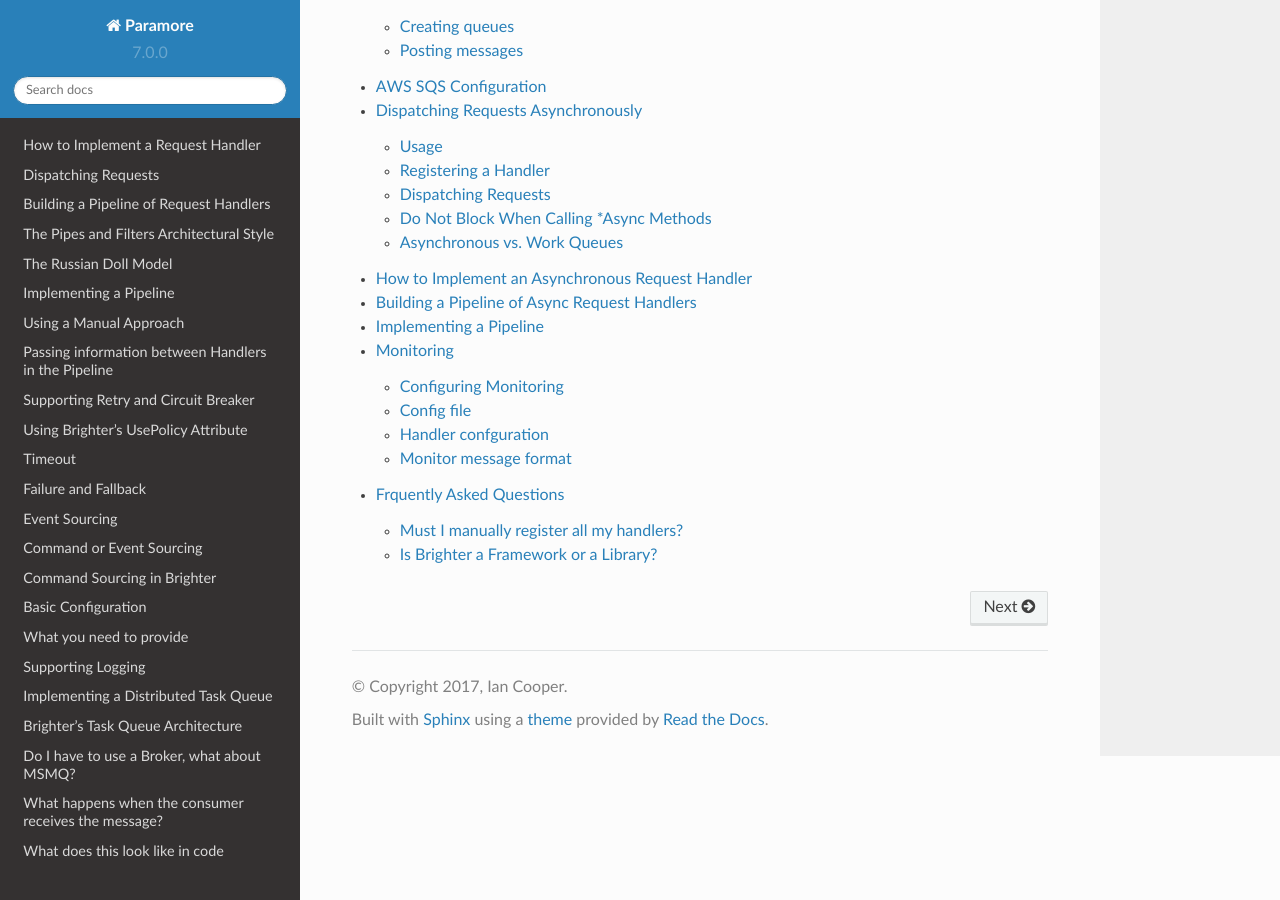
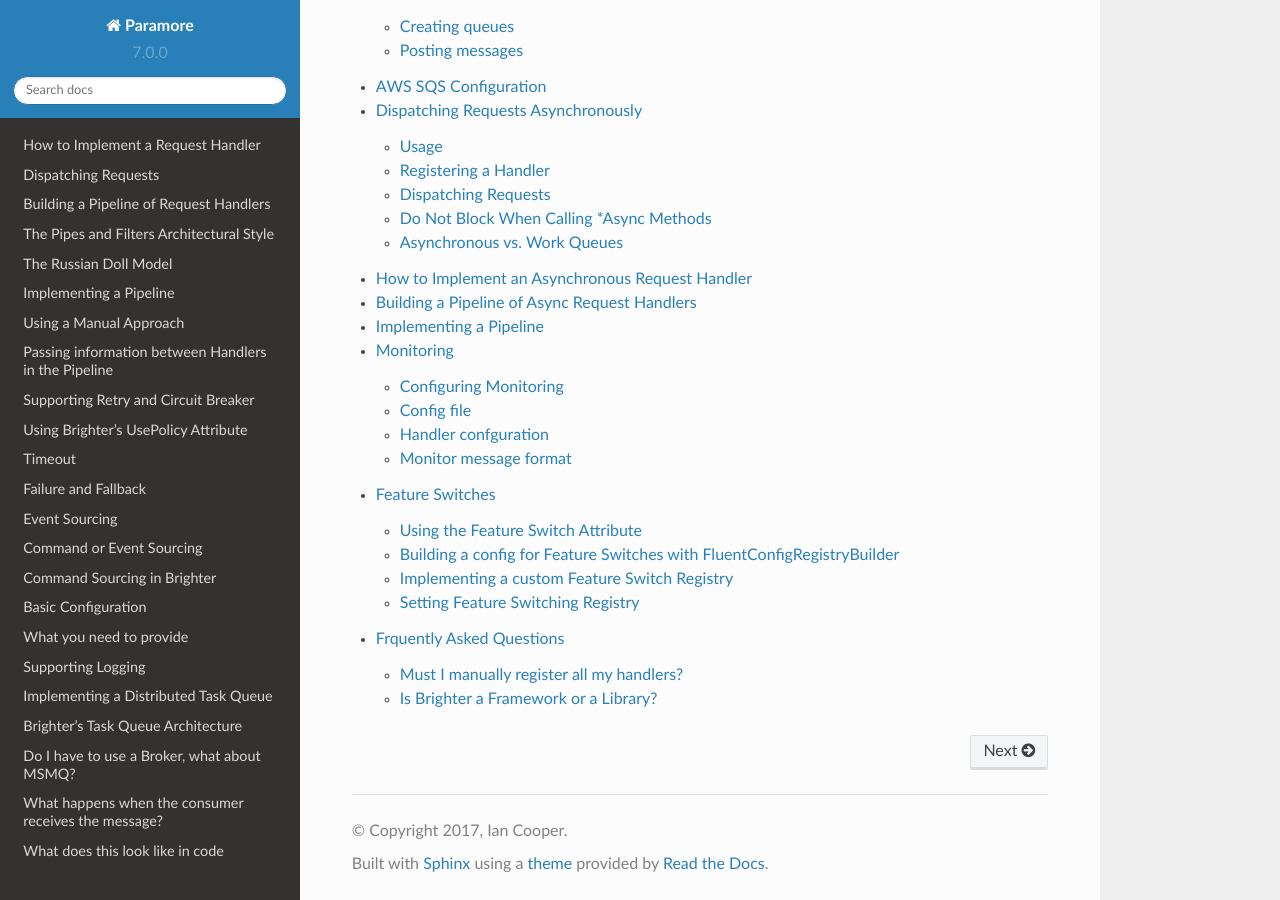
Before and after one commit to BrighterCommand/Docs, a Sphinx documentation site: the page built from source/index.rst, in a window 1280 px wide and 900 px high, scrolled down 1898 px. Built offline with Sphinx 7.4.7 and the Read the Docs theme 2.0.0, drawn with Linux system fonts in a browser that asks for light colours; some of the changed lines change nothing that is shown.

Commit message:
Adds 'Feature Switches' page to documentation

```diff
--- /dev/null
+++ b/source/FeatureSwitches.rst
@@ -0,0 +1,157 @@
+Feature Switches
+----------------
+
+We provide a **FeatureSwitch** Attribute that you can use on your **IHandleRequests<TRequest>.Handle()**
+method. The **FeatureSwitch** Attribute that you have configured will determine whether or not the
+**IHandleRequests<TRequest>.Handle()** will be executed.
+
+
+Using the Feature Switch Attribute
+~~~~~~~~~~~~~~~~~~~~~~~~~~~~~~~~~~
+
+By adding the **FeatureSwitch** Attribute, you instruct the Command Processor to do one of the following:
+
+- run the handler as normal, this is **FeatureSwitchStatus.On**.
+- not execute the handler, this is **FeatureSwitchStatus.Off**.
+- detemine whether to run the handler based on a **Feature Switch Registry**, `creating of which is
+  described later <FeatureSwitches.html#building-a-config-for-feature-switches-with-fluentconfigregistrybuilder>`__.
+
+
+In the following example, **MyFeatureSwitchedHandler** will only be run if it has been configured
+in the **Feature Switch Registry** and set to **FeatureSwitchStatus.On**.
+
+.. highlight:: csharp
+
+::
+
+    class MyFeatureSwitchedHandler : RequestHandler<MyCommand>
+    {
+        [FeatureSwitch(typeof(MyFeatureSwitchedHandler), FeatureSwitchStatus.Config, step: 1)]
+        public override MyCommand Handle (MyCommand command)
+        {
+            /* Do work */
+            return base.Handle(command);
+        }
+    }
+
+In the second example, **MyIncompleteHandler** will not be run in the pipeline.
+
+.. highlight:: csharp
+
+::
+
+    class MyIncompleteHandler : RequestHandler<MyCommand>
+    {
+        [FeatureSwitch(typeof(MyIncompleteHandler), FeatureSwitchStatus.Off, step: 1)]
+        public override MyCommand Handle(MyCommand command)
+        {
+            /* Nothing implmented so we're skipping this handler */
+            return base.Handle(command);
+        }
+    }
+
+
+Building a config for Feature Switches with FluentConfigRegistryBuilder
+~~~~~~~~~~~~~~~~~~~~~~~~~~~~~~~~~~~~~~~~~~~~~~~~~~~~~~~~~~~~~~~~~~~~~~~
+
+We provide a **FluentConfigRegistryBuilder** to build a mapping of request handlers to
+**FeatureSwitchStatus**. For each Handler that you wish to feature switch you
+supply a type and a status using a fluent API. The valid statuses used in the builder are
+**FeatureSwitchStatus.On** and **FeatureSwitchStatus.Off**.
+
+.. highlight:: csharp
+
+::
+
+    var featureSwitchRegistry = FluentConfigRegistryBuilder
+                                .With()
+                                .StatusOf<MyFeatureSwitchedHandler>().Is(FeatureSwitchStatus.On)
+                                .StatusOf<MyIncompleteHandler>().Is(FeatureSwitchStatus.Off)
+                                .Build();
+
+
+Implementing a custom Feature Switch Registry
+~~~~~~~~~~~~~~~~~~~~~~~~~~~~~~~~~~~~~~~~~~~~~
+
+The **FluentConfigRegistryBuilder** provides compile time configuration of **FeatureSwitch**
+Attributes. If this is not suitable to your needs then you can write you own Feature Switch Registry
+using the `IAmAFeatureSwitchRegistry <https://github.com/BrighterCommand/Brighter/blob/master/src/Paramore.Brighter/FeatureSwitch/IAmAFeatureSwitchRegistry.cs>`__
+interface. The two requirements of this interface is a `MissingConfigStrategy <https://github.com/BrighterCommand/Brighter/blob/master/src/Paramore.Brighter/FeatureSwitch/MissingConfigStrategy.cs>`__,
+and an implementation of **StatusOf(Type type)** which returns a **FeatureSwitchStatus**.
+
+The **MissingConfigStrategy** determines how the Command Processor should behave when a Handler
+is decorated with a **FeatureSwitch** Attribute that is set to **FeatureSwitchStatus.Config**
+does not exist in the registry.
+
+Your implementation of the **StatusOf** method is used to determine the **FeatureSwitchStatus**
+of the Handler type that is passed in as a parameter. How you store and retrieve these configurations
+is then up to you.
+
+In the following example there are two FeatureSwitches configured in the **AppSettings.config**. We then
+build an **AppSettingsConfigRegistry**. The **StatusOf** method is implemetned to read the config
+from the App Settings and return the status for the given type.
+
+.. highlight:: xml
+
+::
+
+    <appSettings>
+        <add key="FeatureSwitch::Namespace.MyFeatureSwitchedHandler" value="on"/>
+        <add key="FeatureSwitch::Namespace.MyIncompleteHandler" value="off"/>
+    </appSettings>
+
+.. highlight:: csharp
+
+::
+
+    class AppSettingsConfigRegistry : IAmAFeatureSwitchRegistry
+    {
+        public MissingConfigStrategy MissingConfigStrategy { get; set; }
+
+        public FeatureSwitchStatus StatusOf(Type handler)
+        {
+            var configStatus = ConfigurationManager.AppSettings[$"FeatureSwitch::{handler}"].ToLower();
+
+            switch (configStatus)
+            {
+                case "on":
+                    return FeatureSwitchStatus.On;
+                case "off":
+                    return FeatureSwitchStatus.Off;
+                default:
+                    return MissingConfigStrategy is MissingConfigStrategy.SilentOn
+                                ? FeatureSwitchStatus.On
+                                : MissingConfigStrategy is MissingConfigStrategy.SilentOff
+                                    ? FeatureSwitchStatus.Off
+                                    : throw new InvalidOperationException($"No Feature Switch configuration for {handler} specified");
+            }
+        }
+    }
+
+
+Setting Feature Switching Registry
+~~~~~~~~~~~~~~~~~~~~~~~~~~~~~~~~~~
+
+We associate a **Feature Switch Registry** with a **Command Processor** by
+passing it into the constructor of the **Command Processor**. For
+convenience, we provide a **Commmand Processor Builder** that helps you
+configure new instances of **Command Processor**.
+
+.. highlight:: csharp
+
+::
+
+    var featureSwitchRegistry = FluentConfigRegistryBuilder
+                                .With()
+                                .StatusOf<MyFeatureSwitchedConfigHandler>().Is(FeatureSwitchStatus.Off)
+                                .Build();
+
+    var builder = CommandProcessorBuilder
+                        .With()
+                        .Handlers(new HandlerConfiguration(_registry, _handlerFactory))
+                        .DefaultPolicy()
+                        .NoTaskQueues()
+                        .ConfigureFeatureSwitches(fluentConfig)
+                        .RequestContextFactory(new InMemoryRequestContextFactory());
+
+    var commandProcessor = builder.Build();
--- a/source/index.rst
+++ b/source/index.rst
@@ -31,4 +31,5 @@ Brighter
   ImplementingAsyncHandler
   BuildingAnAsyncPipeline
   Monitoring
+  FeatureSwitches
   faq
```
